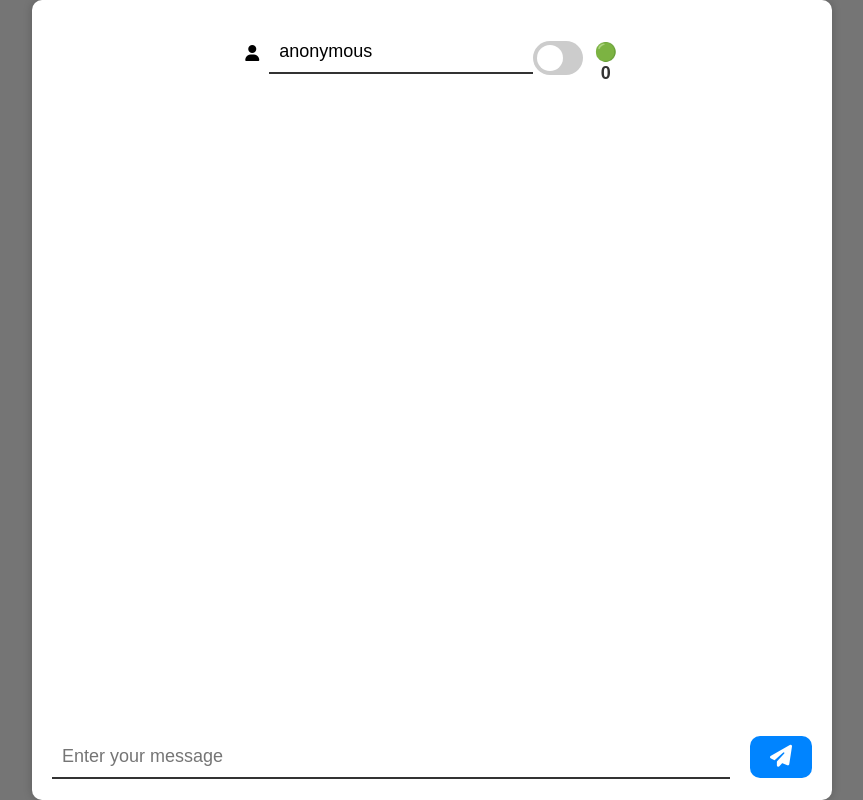
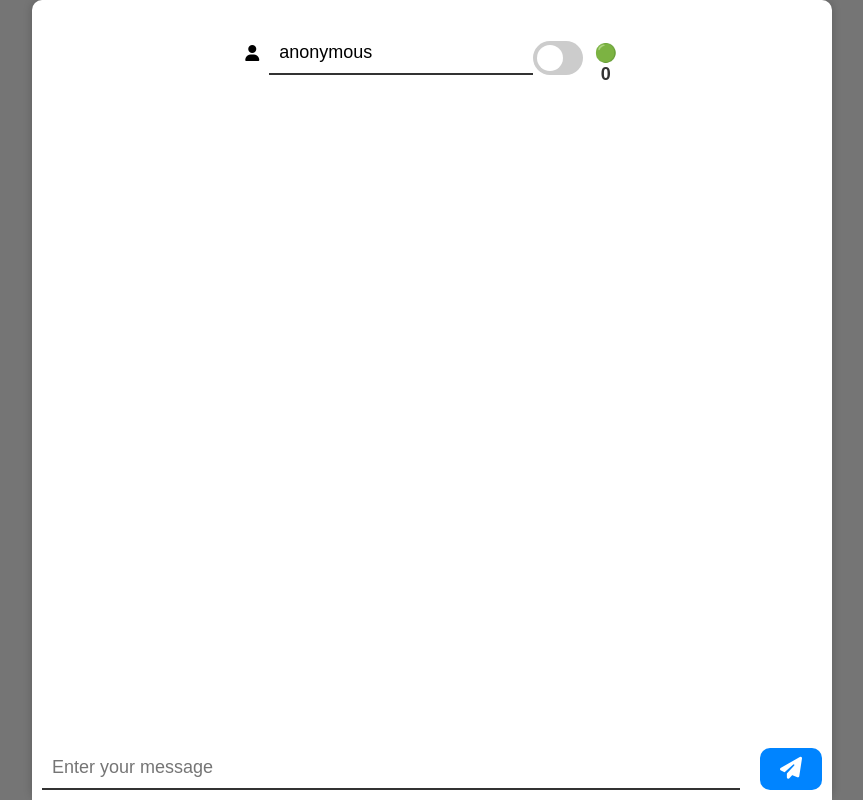
Before and after one commit to Ankkiyy/Realtime-Chat, a website: page public/index.html in a window 1280 px wide. Shown: the whole page, without its empty margins (208-1071 px from the left). Drawn offline with nearby package versions, Linux system fonts and the light colour scheme; no server answers.

Commit message:
Style Changes and Autocomplete Off

```diff
--- a/package.json
+++ b/package.json
@@ -8,7 +8,7 @@
     "dev": "nodemon wss.js"
   },
   "keywords": [],
-  "author": "",
+  "author": "Ankkiyy",
   "license": "ISC",
   "dependencies": {
     "express": "^4.18.2",
--- a/public/index.html
+++ b/public/index.html
@@ -60,7 +60,7 @@
             </li> -->
         </ul>
         <form class="msg-form" id="msg-form">
-            <input type="text" name="message" id="msg-inp" placeholder="Enter your message" />
+            <input type="text" name="message" id="msg-inp" placeholder="Enter your message" autocomplete="off" />
             <hr>
             <button type="submit" class="btn-send"><i class="fas fa-paper-plane"></i></button>
         </form>
--- a/public/style.css
+++ b/public/style.css
@@ -133,11 +133,21 @@ h1 {
 }
 
 /* Message form */
+/* Message form */
 .msg-form {
+    position: fixed;
+    bottom: 0;
+    left: 0;
+    right: 0;
     display: flex;
-    flex-grow: 0.005;
     align-items: center;
+    width: 800px;
+    margin: 0 auto;
+    padding: 10px;
+    background-color: #fff;
+    z-index: 999; /* Ensures it's above other content */
 }
+
 
 .msg-form input[type="text"] {
     padding: 10px;
```
